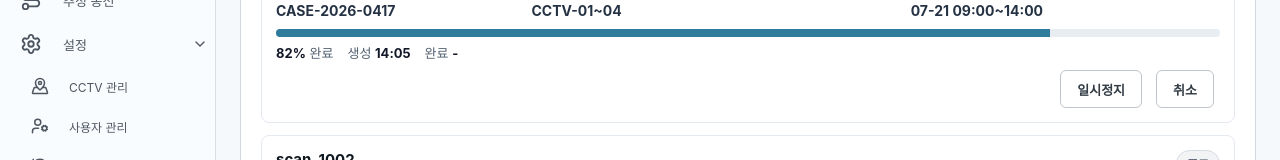
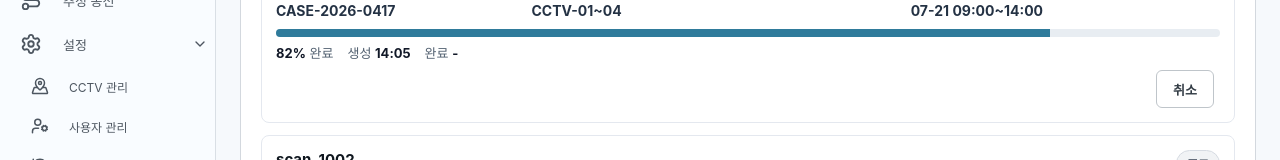
Before and after one commit to tttksj404/cctv-model-selection-lab, a Vue app in the folder apps/frontend/admin-dashboard/: page /admin/recording-search in a window 1280 px wide. Shown: the part 382-542 px from the top of the page. Built offline with nearby package versions, Linux system fonts and the light colour scheme; sample sign-in values are in the browser's storage.

Commit message:
fix(frontend): 녹화영상 탐색 일시정지 기능 제거

```diff
--- a/apps/frontend/admin-dashboard/src/mocks/mockData.js
+++ b/apps/frontend/admin-dashboard/src/mocks/mockData.js
@@ -5,7 +5,6 @@ export const statusMap = {
   candidate_found: { label: "후보 발견", tone: "rose" },
   closed: { label: "종료", tone: "gray" },
   failed: { label: "실패", tone: "red" },
-  paused: { label: "일시정지", tone: "amber" },
   cancelled: { label: "취소됨", tone: "gray" },
   online: { label: "정상", tone: "green" },
   unstable: { label: "연결 불안정", tone: "amber" },
--- a/apps/frontend/admin-dashboard/src/views/RecordingSearchView.vue
+++ b/apps/frontend/admin-dashboard/src/views/RecordingSearchView.vue
@@ -43,8 +43,6 @@ const requestSearch = () => {
 const openCandidateReview = (job) => {
   router.push({ path: "/admin/candidates", query: { caseNumber: job.caseNumber } });
 };
-const pauseJob = (job) => { job.status = "paused"; };
-const resumeJob = (job) => { job.status = "searching"; };
 const requestCancel = (job) => { cancelTarget.value = job; cancelModalOpen.value = true; };
 const cancelJob = () => {
   if (cancelTarget.value) cancelTarget.value.status = "cancelled";
@@ -127,10 +125,8 @@ const cancelJob = () => {
         </div>
         <div class="job-card-actions">
           <button v-if="job.status === 'closed'" class="primary-button" @click="openCandidateReview(job)">후보 검토</button>
-          <button v-if="job.status === 'searching'" class="ghost-button" @click="pauseJob(job)">일시정지</button>
-          <button v-if="job.status === 'paused'" class="primary-button" @click="resumeJob(job)">재시작</button>
           <button v-if="job.status === 'failed'" class="reset-button">재시도</button>
-          <button v-if="job.status === 'searching' || job.status === 'paused'" class="ghost-button" @click="requestCancel(job)">취소</button>
+          <button v-if="job.status === 'searching'" class="ghost-button" @click="requestCancel(job)">취소</button>
         </div>
       </article>
     </div>
```
